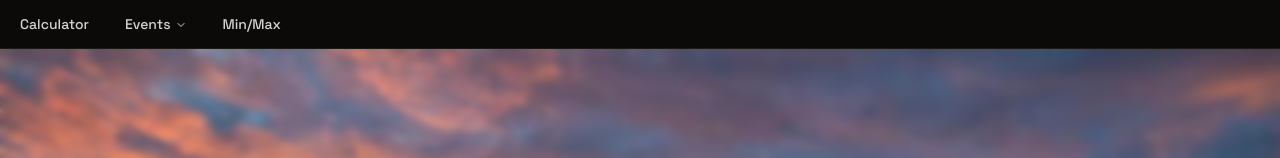
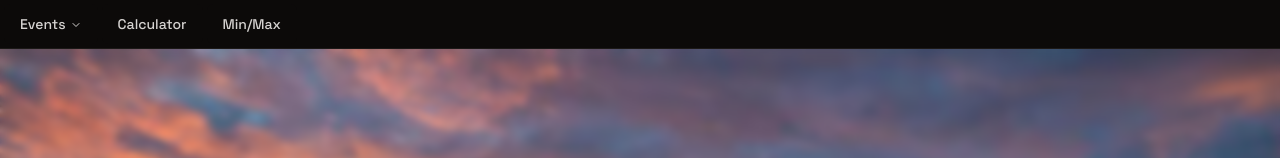
Before and after one commit to brandondykun/acft-calculator, a Next.js app: page / in a window 1280 px wide. Shown: the top 158 px of the page. Built offline with nearby package versions, Linux system fonts and the light colour scheme.

Commit message:
Added active styling to navbar links. Removed focus styling from navbar links.

```diff
--- a/components/NavBar.tsx
+++ b/components/NavBar.tsx
@@ -22,6 +22,7 @@ import {
   SheetTrigger,
 } from "@/components/ui/sheet";
 import { useState } from "react";
+import { usePathname } from "next/navigation";
 
 type Props = {
   href: string;
@@ -29,6 +30,7 @@ type Props = {
   setOpen: React.Dispatch<React.SetStateAction<boolean>>;
 };
 
+// link for the mobile nav menu that closes the menu automatically when selected
 const CloseMenuLink = ({ href, setOpen, children }: Props) => {
   return (
     <Link href={href} legacyBehavior passHref>
@@ -40,20 +42,14 @@ const CloseMenuLink = ({ href, setOpen, children }: Props) => {
 };
 
 const NavBar = () => {
+  const currentRoute = usePathname();
+
   const [open, setOpen] = useState(false);
 
   return (
     <div className="border-b-stone-900 border-b border-b-solid p-1">
       <NavigationMenu className="md:block hidden">
         <NavigationMenuList>
-          <NavigationMenuItem>
-            <Link href="/calculator" legacyBehavior passHref>
-              <NavigationMenuLink className={`${navigationMenuTriggerStyle()}`}>
-                <span className="w-full text-left">Calculator</span>
-              </NavigationMenuLink>
-            </Link>
-          </NavigationMenuItem>
-
           <NavigationMenuItem>
             <NavigationMenuTrigger>Events</NavigationMenuTrigger>
             <NavigationMenuContent className="w-[230px]">
@@ -105,10 +101,31 @@ const NavBar = () => {
               </Link>
             </NavigationMenuContent>
           </NavigationMenuItem>
+
+          <NavigationMenuItem>
+            <Link href="/calculator" legacyBehavior passHref>
+              <NavigationMenuLink className={`${navigationMenuTriggerStyle()}`}>
+                <span
+                  className={`w-full ${
+                    currentRoute === "/calculator" ? "text-amber-400" : ""
+                  }`}
+                >
+                  Calculator
+                </span>
+              </NavigationMenuLink>
+            </Link>
+          </NavigationMenuItem>
+
           <NavigationMenuItem>
             <Link href="/min-max" legacyBehavior passHref>
               <NavigationMenuLink className={`${navigationMenuTriggerStyle()}`}>
-                <span className="w-full text-left">Min/Max</span>
+                <span
+                  className={`w-full ${
+                    currentRoute === "/min-max" ? "text-amber-400" : ""
+                  }`}
+                >
+                  Min/Max
+                </span>
               </NavigationMenuLink>
             </Link>
           </NavigationMenuItem>
@@ -123,13 +140,15 @@ const NavBar = () => {
             <SheetHeader>
               <SheetTitle>Menu</SheetTitle>
             </SheetHeader>
-            <div className="text-stone-300 flex flex-col pt-4">
+            <div className="text-stone-400 flex flex-col pt-4">
               <CloseMenuLink href="/" setOpen={setOpen}>
                 Home
               </CloseMenuLink>
               <div className="flex items-center gap-2 mt-6 mb-2">
-                <div className="text-stone-500 tracking-wider w-fit">TOOLS</div>
-                <div className="h-[1px] bg-stone-500 flex-1"></div>
+                <div className="text-stone-300 tracking-wider w-fit font-bold">
+                  TOOLS
+                </div>
+                <div className="h-[1px] bg-stone-300 flex-1"></div>
               </div>
               <CloseMenuLink href="/calculator" setOpen={setOpen}>
                 Calculator
@@ -138,10 +157,10 @@ const NavBar = () => {
                 Min/Max
               </CloseMenuLink>
               <div className="flex items-center gap-2 mt-6 mb-2">
-                <div className="text-stone-500 tracking-wider w-fit">
+                <div className="text-stone-300 tracking-wider w-fit font-bold">
                   EVENTS
                 </div>
-                <div className="h-[1px] bg-stone-500 flex-1"></div>
+                <div className="h-[1px] bg-stone-300 flex-1"></div>
               </div>
               <CloseMenuLink href="/mdl" setOpen={setOpen}>
                 Max Dead Lift
--- a/components/ui/navigation-menu.tsx
+++ b/components/ui/navigation-menu.tsx
@@ -41,7 +41,7 @@ NavigationMenuList.displayName = NavigationMenuPrimitive.List.displayName;
 const NavigationMenuItem = NavigationMenuPrimitive.Item;
 
 const navigationMenuTriggerStyle = cva(
-  "group inline-flex h-10 w-max items-center justify-center rounded-md bg-white px-4 py-2 text-sm font-medium transition-colors hover:bg-stone-100 hover:text-stone-900 focus:bg-stone-100 focus:text-stone-900 focus:outline-none disabled:pointer-events-none disabled:opacity-50 data-[active]:bg-stone-100/50 data-[state=open]:bg-stone-100/50 dark:bg-stone-950 dark:hover:bg-stone-800 dark:hover:text-stone-50 dark:focus:bg-stone-800 dark:focus:text-stone-50 dark:data-[active]:bg-stone-800/50 dark:data-[state=open]:bg-stone-800/50 dark:text-stone-300"
+  "group inline-flex h-10 w-max items-center justify-center rounded-md bg-white px-4 py-2 text-sm font-medium transition-colors hover:bg-stone-100 hover:text-stone-900 focus:text-stone-900 focus:outline-none disabled:pointer-events-none disabled:opacity-50 data-[active]:bg-stone-100/50 data-[state=open]:bg-stone-100/50 dark:bg-stone-950 dark:hover:bg-stone-800 dark:hover:text-stone-50 dark:focus:text-stone-50 dark:data-[active]:bg-stone-800/50 dark:data-[state=open]:bg-stone-800/50 dark:text-stone-300"
 );
 
 const NavigationMenuTrigger = React.forwardRef<
```
